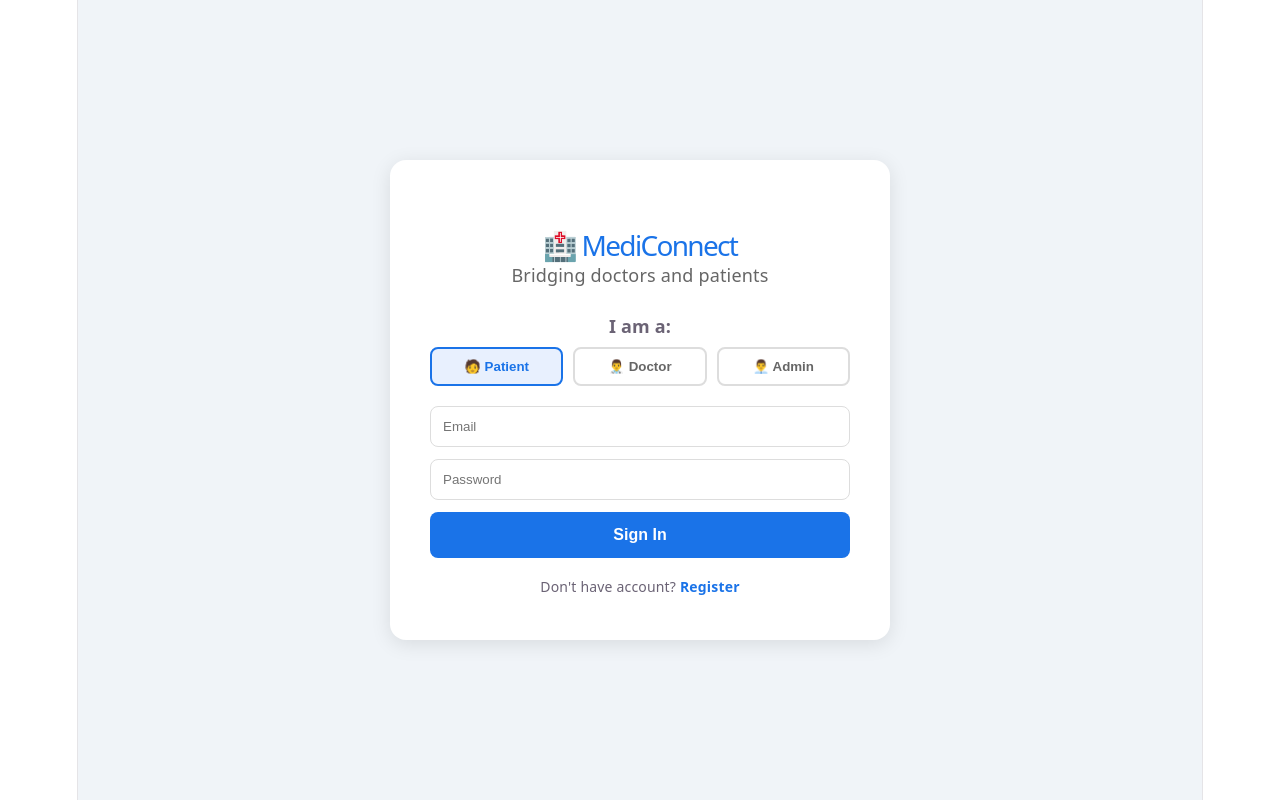
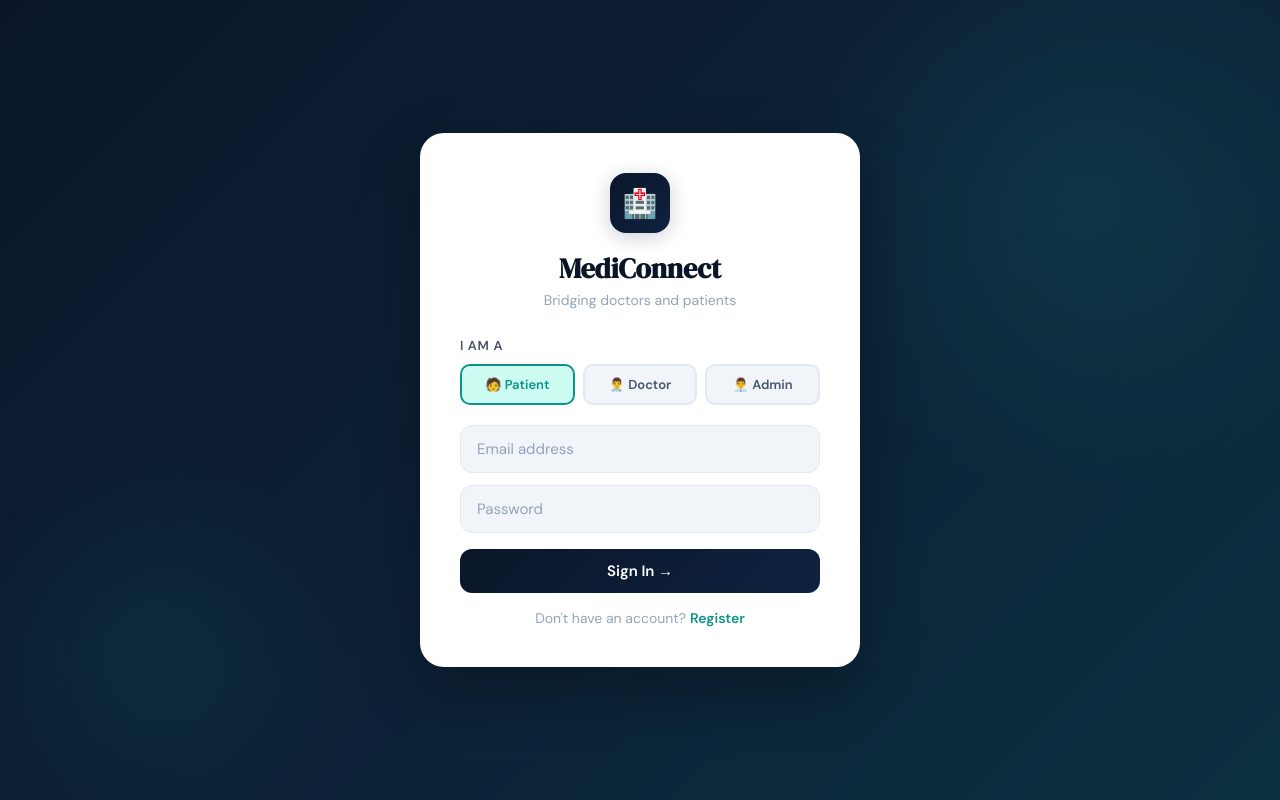
Before and after one commit to na4092881-byte/mediconnect, a React (Vite) app: page / in a window 1280 px wide. Built offline with nearby package versions, Linux system fonts and the light colour scheme.

Commit message:
Improve UI design

```diff
--- a/src/App.tsx
+++ b/src/App.tsx
@@ -1,5 +1,6 @@
 import { useState, useEffect, useRef } from 'react'
 import { supabase } from './supabase'
+import './index.css'
 
 type Role = 'patient' | 'doctor' | 'admin'
 type User = { id: string; name: string; email: string; role: Role }
@@ -282,44 +283,58 @@ function Login({ onLogin }: { onLogin: (user: User) => void }) {
   }
 
   return (
-    <div style={{ minHeight: '100vh', background: '#f0f4f8', display: 'flex', alignItems: 'center', justifyContent: 'center' }}>
-      <div style={{ background: 'white', padding: '40px', borderRadius: '16px', width: '420px', boxShadow: '0 4px 20px rgba(0,0,0,0.1)' }}>
-        <h1 style={{ color: '#1a73e8', textAlign: 'center', marginBottom: '4px', fontSize: '28px' }}>🏥 MediConnect</h1>
-        <p style={{ textAlign: 'center', color: '#666', marginBottom: '24px' }}>Bridging doctors and patients</p>
-        {msg && <p style={{ color: 'green', textAlign: 'center', marginBottom: '12px' }}>{msg}</p>}
-        <p style={{ fontWeight: 'bold', marginBottom: '8px' }}>I am a:</p>
-        <div style={{ display: 'flex', gap: '10px', marginBottom: '20px' }}>
+    <div className="login-page">
+      <div className="login-card">
+        {/* Logo */}
+        <div style={{ textAlign: 'center', marginBottom: '28px' }}>
+          <div style={{ width: '60px', height: '60px', background: 'linear-gradient(135deg, #0A1628, #0F2241)', borderRadius: '16px', display: 'flex', alignItems: 'center', justifyContent: 'center', margin: '0 auto 16px', boxShadow: '0 4px 20px rgba(10,22,40,0.2)' }}>
+            <span style={{ fontSize: '28px' }}>🏥</span>
+          </div>
+          <h1 style={{ fontFamily: "'DM Serif Display', serif", fontSize: '28px', color: '#0A1628', marginBottom: '4px' }}>MediConnect</h1>
+          <p style={{ color: '#94A3B8', fontSize: '14px' }}>Bridging doctors and patients</p>
+        </div>
+
+        {msg && (
+          <div style={{ background: '#D1FAE5', border: '1px solid #6EE7B7', borderRadius: '10px', padding: '12px 16px', marginBottom: '16px', color: '#065F46', fontSize: '14px', fontWeight: '500' }}>
+            ✅ {msg}
+          </div>
+        )}
+
+        {/* Role Selector */}
+        <p style={{ fontSize: '13px', fontWeight: '600', color: '#475569', marginBottom: '10px', textTransform: 'uppercase', letterSpacing: '0.05em' }}>I am a</p>
+        <div style={{ display: 'flex', gap: '8px', marginBottom: '20px' }}>
           {(['patient', 'doctor', 'admin'] as Role[]).map(r => (
-            <button key={r} onClick={() => setRole(r)} style={{
-              flex: 1, padding: '10px', borderRadius: '8px',
-              border: role === r ? '2px solid #1a73e8' : '2px solid #ddd',
-              background: role === r ? '#e8f0fe' : 'white',
-              color: role === r ? '#1a73e8' : '#666', cursor: 'pointer', fontWeight: 'bold'
-            }}>
+            <button key={r} onClick={() => setRole(r)} className={`role-btn ${role === r ? 'active' : ''}`}>
               {r === 'patient' ? '🧑 Patient' : r === 'doctor' ? '👨‍⚕️ Doctor' : '👨‍💼 Admin'}
             </button>
           ))}
         </div>
-        {isRegister && (
-          <input placeholder="Full Name" value={name} onChange={e => setName(e.target.value)}
-            style={{ width: '100%', padding: '12px', borderRadius: '8px', border: '1px solid #ddd', marginBottom: '12px', boxSizing: 'border-box' as const }} />
+
+        {/* Form Fields */}
+        <div style={{ display: 'flex', flexDirection: 'column', gap: '12px', marginBottom: '16px' }}>
+          {isRegister && (
+            <input className="input-field" placeholder="Full Name" value={name} onChange={e => setName(e.target.value)} />
+          )}
+          {isRegister && role === 'doctor' && (
+            <input className="input-field" placeholder="Specialization (e.g. General Physician)" value={specialization} onChange={e => setSpecialization(e.target.value)} />
+          )}
+          <input className="input-field" placeholder="Email address" value={email} onChange={e => setEmail(e.target.value)} />
+          <input className="input-field" placeholder="Password" type="password" value={password} onChange={e => setPassword(e.target.value)} />
+        </div>
+
+        {error && (
+          <div style={{ background: '#FEE2E2', border: '1px solid #FCA5A5', borderRadius: '10px', padding: '10px 14px', marginBottom: '14px', color: '#991B1B', fontSize: '13px' }}>
+            ⚠️ {error}
+          </div>
         )}
-        {isRegister && role === 'doctor' && (
-          <input placeholder="Specialization (e.g. General Physician)" value={specialization} onChange={e => setSpecialization(e.target.value)}
-            style={{ width: '100%', padding: '12px', borderRadius: '8px', border: '1px solid #ddd', marginBottom: '12px', boxSizing: 'border-box' as const }} />
-        )}
-        <input placeholder="Email" value={email} onChange={e => setEmail(e.target.value)}
-          style={{ width: '100%', padding: '12px', borderRadius: '8px', border: '1px solid #ddd', marginBottom: '12px', boxSizing: 'border-box' as const }} />
-        <input placeholder="Password" type="password" value={password} onChange={e => setPassword(e.target.value)}
-          style={{ width: '100%', padding: '12px', borderRadius: '8px', border: '1px solid #ddd', marginBottom: '12px', boxSizing: 'border-box' as const }} />
-        {error && <p style={{ color: 'red', marginBottom: '12px', fontSize: '14px' }}>{error}</p>}
-        <button onClick={isRegister ? handleRegister : handleLogin} disabled={loading} style={{
-          width: '100%', padding: '14px', background: loading ? '#ccc' : '#1a73e8', color: 'white',
-          border: 'none', borderRadius: '8px', fontSize: '16px', cursor: 'pointer', fontWeight: 'bold'
-        }}>{loading ? 'Please wait...' : isRegister ? 'Create Account' : 'Sign In'}</button>
-        <p style={{ textAlign: 'center', marginTop: '16px', fontSize: '14px' }}>
-          {isRegister ? 'Already have account? ' : "Don't have account? "}
-          <span onClick={() => { setIsRegister(!isRegister); setError('') }} style={{ color: '#1a73e8', cursor: 'pointer', fontWeight: 'bold' }}>
+
+        <button onClick={isRegister ? handleRegister : handleLogin} disabled={loading} className="btn-navy" style={{ marginBottom: '16px' }}>
+          {loading ? '⏳ Please wait...' : isRegister ? 'Create Account →' : 'Sign In →'}
+        </button>
+
+        <p style={{ textAlign: 'center', fontSize: '14px', color: '#94A3B8' }}>
+          {isRegister ? 'Already have an account? ' : "Don't have an account? "}
+          <span onClick={() => { setIsRegister(!isRegister); setError('') }} style={{ color: '#0D9488', cursor: 'pointer', fontWeight: '600' }}>
             {isRegister ? 'Sign In' : 'Register'}
           </span>
         </p>
@@ -404,16 +419,18 @@ function PatientDashboard({ user, onLogout }: { user: User; onLogout: () => void
   }
 
   return (
-    <div style={{ minHeight: '100vh', background: '#f0f4f8' }}>
-      <nav style={{ background: '#1a73e8', padding: '16px 24px', display: 'flex', justifyContent: 'space-between', alignItems: 'center' }}>
-        <h2 style={{ color: 'white', margin: 0 }}>🏥 MediConnect</h2>
-        <div style={{ display: 'flex', gap: '12px', alignItems: 'center' }}>
-          <button onClick={() => setStep('questions')} style={{ background: step === 'questions' ? 'white' : 'transparent', color: step === 'questions' ? '#1a73e8' : 'white', border: '1px solid white', padding: '6px 14px', borderRadius: '8px', cursor: 'pointer' }}>📝 New Case</button>
-          <button onClick={() => { setStep('cases'); fetchCases() }} style={{ background: step === 'cases' ? 'white' : 'transparent', color: step === 'cases' ? '#1a73e8' : 'white', border: '1px solid white', padding: '6px 14px', borderRadius: '8px', cursor: 'pointer' }}>📋 My Cases</button>
-          <button onClick={() => { setStep('records'); fetchRecords() }} style={{ background: step === 'records' ? 'white' : 'transparent', color: step === 'records' ? '#1a73e8' : 'white', border: '1px solid white', padding: '6px 14px', borderRadius: '8px', cursor: 'pointer' }}>🏥 Medical Records</button>
+    <div style={{ minHeight: '100vh', background: 'var(--off-white)' }}>
+      <nav className="nav-main">
+        <div className="nav-logo">
+          <span>🏥</span> MediConnect
+        </div>
+        <div style={{ display: 'flex', gap: '8px', alignItems: 'center' }}>
+          <button onClick={() => setStep('questions')} className={`nav-btn ${step === 'questions' ? 'active' : ''}`}>📝 New Case</button>
+          <button onClick={() => { setStep('cases'); fetchCases() }} className={`nav-btn ${step === 'cases' ? 'active' : ''}`}>📋 My Cases</button>
+          <button onClick={() => { setStep('records'); fetchRecords() }} className={`nav-btn ${step === 'records' ? 'active' : ''}`}>🏥 Records</button>
           <NotificationBell userId={user.id} />
-          <span style={{ color: 'white' }}>👋 {user.name}</span>
-          <button onClick={onLogout} style={{ background: 'white', color: '#1a73e8', border: 'none', padding: '8px 16px', borderRadius: '8px', cursor: 'pointer' }}>Logout</button>
+          <span style={{ color: 'rgba(255,255,255,0.8)', fontSize: '14px', marginLeft: '4px' }}>👋 {user.name}</span>
+          <button onClick={onLogout} style={{ background: 'rgba(255,255,255,0.1)', color: 'white', border: '1px solid rgba(255,255,255,0.2)', padding: '7px 16px', borderRadius: '8px', cursor: 'pointer', fontSize: '13px', fontWeight: '500' }}>Logout</button>
         </div>
       </nav>
 
@@ -590,6 +607,48 @@ function DoctorDashboard({ user, onLogout }: { user: User; onLogout: () => void
     setFileUrls(urls.filter(u => u.url))
   }
 
+  const sendEmailNotification = async (toEmail: string, patientName: string, caseNumber: string, prescription: string) => {
+    try {
+      const apiKey = import.meta.env.VITE_RESEND_API_KEY
+      if (!apiKey) return
+      await fetch('https://api.resend.com/emails', {
+        method: 'POST',
+        headers: { 'Content-Type': 'application/json', 'Authorization': `Bearer ${apiKey}` },
+        body: JSON.stringify({
+          from: 'MediConnect <onboarding@resend.dev>',
+          to: [toEmail],
+          subject: `Doctor replied to your case #${caseNumber}`,
+          html: `
+            <div style="font-family: Arial, sans-serif; max-width: 600px; margin: 0 auto; padding: 20px;">
+              <div style="background: #1a73e8; padding: 20px; border-radius: 12px 12px 0 0; text-align: center;">
+                <h1 style="color: white; margin: 0;">🏥 MediConnect</h1>
+                <p style="color: #cce0ff; margin: 8px 0 0;">Your doctor has replied!</p>
+              </div>
+              <div style="background: #f8fafc; padding: 24px; border-radius: 0 0 12px 12px; border: 1px solid #e2e8f0;">
+                <p style="color: #333; font-size: 16px;">Dear <strong>${patientName}</strong>,</p>
+                <p style="color: #555;">Your doctor has reviewed your case <strong>#${caseNumber}</strong> and sent a reply.</p>
+                <div style="background: #e8f0fe; border-left: 4px solid #1a73e8; padding: 16px; border-radius: 8px; margin: 16px 0;">
+                  <p style="font-weight: bold; color: #1a73e8; margin: 0 0 8px;">💊 Doctor's Prescription/Advice:</p>
+                  <p style="color: #333; margin: 0;">${prescription}</p>
+                </div>
+                <p style="color: #555;">Login to MediConnect to view full details and chat with your doctor.</p>
+                <div style="text-align: center; margin-top: 24px;">
+                  <a href="https://mediconnect-git-main-na4092881-bytes-projects.vercel.app"
+                     style="background: #1a73e8; color: white; padding: 12px 28px; border-radius: 8px; text-decoration: none; font-weight: bold;">
+                    View on MediConnect
+                  </a>
+                </div>
+                <p style="color: #888; font-size: 12px; margin-top: 24px; text-align: center;">MediConnect — Bridging Doctors and Patients</p>
+              </div>
+            </div>
+          `
+        })
+      })
+    } catch (e) {
+      console.log('Email error:', e)
+    }
+  }
+
   const handleReply = async () => {
     if (!reply.trim() || !selected) return
     setLoading(true)
@@ -599,6 +658,8 @@ function DoctorDashboard({ user, onLogout }: { user: User; onLogout: () => void
       user_id: selected.patient_id, title: 'Doctor replied to your case',
       message: `Case #${selected.case_number}: ${reply.substring(0, 50)}...`
     })
+    // Send email notification
+    await sendEmailNotification(selected.profiles?.email, selected.profiles?.name, selected.case_number, reply)
     // Auto-save as medical record
     await supabase.from('medical_records').insert({
       patient_id: selected.patient_id,
@@ -613,12 +674,15 @@ function DoctorDashboard({ user, onLogout }: { user: User; onLogout: () => void
 
   return (
     <div style={{ minHeight: '100vh', background: '#f0f4f8' }}>
-      <nav style={{ background: '#0d9488', padding: '16px 24px', display: 'flex', justifyContent: 'space-between', alignItems: 'center' }}>
-        <h2 style={{ color: 'white', margin: 0 }}>🏥 MediConnect</h2>
-        <div style={{ display: 'flex', alignItems: 'center', gap: '16px' }}>
+      <nav className="nav-main">
+        <div className="nav-logo">
+          <span>🏥</span> MediConnect
+          <span style={{ fontSize: '12px', background: 'rgba(13,148,136,0.3)', color: '#5EEAD4', padding: '3px 10px', borderRadius: '20px', marginLeft: '8px', fontFamily: "'DM Sans', sans-serif", fontWeight: '500' }}>Doctor</span>
+        </div>
+        <div style={{ display: 'flex', alignItems: 'center', gap: '12px' }}>
           <NotificationBell userId={user.id} />
-          <span style={{ color: 'white' }}>👨‍⚕️ {user.name}</span>
-          <button onClick={onLogout} style={{ background: 'white', color: '#0d9488', border: 'none', padding: '8px 16px', borderRadius: '8px', cursor: 'pointer' }}>Logout</button>
+          <span style={{ color: 'rgba(255,255,255,0.8)', fontSize: '14px' }}>👨‍⚕️ {user.name}</span>
+          <button onClick={onLogout} style={{ background: 'rgba(255,255,255,0.1)', color: 'white', border: '1px solid rgba(255,255,255,0.2)', padding: '7px 16px', borderRadius: '8px', cursor: 'pointer', fontSize: '13px' }}>Logout</button>
         </div>
       </nav>
 
@@ -753,8 +817,11 @@ function AdminDashboard({ user, onLogout }: { user: User; onLogout: () => void }
 
   return (
     <div style={{ minHeight: '100vh', background: '#f0f4f8' }}>
-      <nav style={{ background: '#7c3aed', padding: '16px 24px', display: 'flex', justifyContent: 'space-between', alignItems: 'center' }}>
-        <h2 style={{ color: 'white', margin: 0 }}>🏥 MediConnect Admin</h2>
+      <nav className="nav-main">
+        <div className="nav-logo">
+          <span>🏥</span> MediConnect
+          <span style={{ fontSize: '12px', background: 'rgba(124,58,237,0.3)', color: '#C4B5FD', padding: '3px 10px', borderRadius: '20px', marginLeft: '8px', fontFamily: "'DM Sans', sans-serif", fontWeight: '500' }}>Admin</span>
+        </div>
         <div style={{ display: 'flex', alignItems: 'center', gap: '12px' }}>
           {/* Tab Buttons */}
           {[
--- a/src/index.css
+++ b/src/index.css
@@ -1,111 +1,297 @@
+@import url('https://fonts.googleapis.com/css2?family=DM+Sans:ital,opsz,wght@0,9..40,300;0,9..40,400;0,9..40,500;0,9..40,600;0,9..40,700;1,9..40,300&family=DM+Serif+Display:ital@0;1&display=swap');
+
+*, *::before, *::after { box-sizing: border-box; margin: 0; padding: 0; }
+
 :root {
-  --text: #6b6375;
-  --text-h: #08060d;
-  --bg: #fff;
-  --border: #e5e4e7;
-  --code-bg: #f4f3ec;
-  --accent: #aa3bff;
-  --accent-bg: rgba(170, 59, 255, 0.1);
-  --accent-border: rgba(170, 59, 255, 0.5);
-  --social-bg: rgba(244, 243, 236, 0.5);
-  --shadow:
-    rgba(0, 0, 0, 0.1) 0 10px 15px -3px, rgba(0, 0, 0, 0.05) 0 4px 6px -2px;
-
-  --sans: system-ui, 'Segoe UI', Roboto, sans-serif;
-  --heading: system-ui, 'Segoe UI', Roboto, sans-serif;
-  --mono: ui-monospace, Consolas, monospace;
-
-  font: 18px/145% var(--sans);
-  letter-spacing: 0.18px;
-  color-scheme: light dark;
-  color: var(--text);
-  background: var(--bg);
-  font-synthesis: none;
-  text-rendering: optimizeLegibility;
-  -webkit-font-smoothing: antialiased;
-  -moz-osx-font-smoothing: grayscale;
-
-  @media (max-width: 1024px) {
-    font-size: 16px;
-  }
-}
-
-@media (prefers-color-scheme: dark) {
-  :root {
-    --text: #9ca3af;
-    --text-h: #f3f4f6;
-    --bg: #16171d;
-    --border: #2e303a;
-    --code-bg: #1f2028;
-    --accent: #c084fc;
-    --accent-bg: rgba(192, 132, 252, 0.15);
-    --accent-border: rgba(192, 132, 252, 0.5);
-    --social-bg: rgba(47, 48, 58, 0.5);
-    --shadow:
-      rgba(0, 0, 0, 0.4) 0 10px 15px -3px, rgba(0, 0, 0, 0.25) 0 4px 6px -2px;
-  }
-
-  #social .button-icon {
-    filter: invert(1) brightness(2);
-  }
-}
-
-#root {
-  width: 1126px;
-  max-width: 100%;
-  margin: 0 auto;
-  text-align: center;
-  border-inline: 1px solid var(--border);
-  min-height: 100svh;
-  display: flex;
-  flex-direction: column;
-  box-sizing: border-box;
+  --navy: #0A1628;
+  --navy-mid: #0F2241;
+  --teal: #0D9488;
+  --teal-light: #14B8A6;
+  --teal-pale: #CCFBF1;
+  --white: #FFFFFF;
+  --off-white: #F8FAFC;
+  --gray-50: #F1F5F9;
+  --gray-100: #E2E8F0;
+  --gray-400: #94A3B8;
+  --gray-600: #475569;
+  --gray-800: #1E293B;
+  --amber: #F59E0B;
+  --red: #EF4444;
+  --green: #10B981;
+  --shadow-sm: 0 1px 3px rgba(0,0,0,0.08), 0 1px 2px rgba(0,0,0,0.06);
+  --shadow-md: 0 4px 12px rgba(0,0,0,0.08), 0 2px 6px rgba(0,0,0,0.05);
+  --shadow-lg: 0 10px 30px rgba(0,0,0,0.1), 0 4px 12px rgba(0,0,0,0.06);
+  --shadow-teal: 0 4px 20px rgba(13,148,136,0.25);
+  --radius: 12px;
+  --radius-lg: 16px;
+  --radius-xl: 24px;
+  --transition: all 0.2s cubic-bezier(0.4, 0, 0.2, 1);
 }
 
 body {
-  margin: 0;
+  font-family: 'DM Sans', -apple-system, sans-serif;
+  background: var(--off-white);
+  color: var(--gray-800);
+  -webkit-font-smoothing: antialiased;
 }
 
-h1,
-h2 {
-  font-family: var(--heading);
-  font-weight: 500;
-  color: var(--text-h);
+/* Scrollbar */
+::-webkit-scrollbar { width: 6px; }
+::-webkit-scrollbar-track { background: var(--gray-50); }
+::-webkit-scrollbar-thumb { background: var(--gray-400); border-radius: 3px; }
+
+/* Buttons */
+.btn-primary {
+  background: linear-gradient(135deg, var(--teal), var(--teal-light));
+  color: white;
+  border: none;
+  padding: 12px 24px;
+  border-radius: var(--radius);
+  font-family: 'DM Sans', sans-serif;
+  font-weight: 600;
+  font-size: 15px;
+  cursor: pointer;
+  transition: var(--transition);
+  box-shadow: var(--shadow-teal);
+  width: 100%;
+}
+.btn-primary:hover { transform: translateY(-1px); box-shadow: 0 6px 24px rgba(13,148,136,0.35); }
+.btn-primary:active { transform: translateY(0); }
+.btn-primary:disabled { background: var(--gray-100); color: var(--gray-400); box-shadow: none; cursor: not-allowed; transform: none; }
+
+.btn-secondary {
+  background: white;
+  color: var(--teal);
+  border: 2px solid var(--teal);
+  padding: 10px 20px;
+  border-radius: var(--radius);
+  font-family: 'DM Sans', sans-serif;
+  font-weight: 600;
+  font-size: 14px;
+  cursor: pointer;
+  transition: var(--transition);
+}
+.btn-secondary:hover { background: var(--teal-pale); }
+
+.btn-navy {
+  background: linear-gradient(135deg, var(--navy), var(--navy-mid));
+  color: white;
+  border: none;
+  padding: 12px 24px;
+  border-radius: var(--radius);
+  font-family: 'DM Sans', sans-serif;
+  font-weight: 600;
+  font-size: 15px;
+  cursor: pointer;
+  transition: var(--transition);
+  width: 100%;
+}
+.btn-navy:hover { transform: translateY(-1px); box-shadow: 0 6px 20px rgba(10,22,40,0.3); }
+
+/* Cards */
+.card {
+  background: white;
+  border-radius: var(--radius-lg);
+  box-shadow: var(--shadow-md);
+  border: 1px solid var(--gray-100);
+  overflow: hidden;
+  transition: var(--transition);
+}
+.card:hover { box-shadow: var(--shadow-lg); }
+
+/* Inputs */
+.input-field {
+  width: 100%;
+  padding: 13px 16px;
+  border: 1.5px solid var(--gray-100);
+  border-radius: var(--radius);
+  font-family: 'DM Sans', sans-serif;
+  font-size: 15px;
+  color: var(--gray-800);
+  background: var(--gray-50);
+  transition: var(--transition);
+  outline: none;
+}
+.input-field:focus { border-color: var(--teal); background: white; box-shadow: 0 0 0 3px rgba(13,148,136,0.1); }
+.input-field::placeholder { color: var(--gray-400); }
+
+/* Nav */
+.nav-main {
+  background: linear-gradient(135deg, var(--navy) 0%, var(--navy-mid) 100%);
+  padding: 0 32px;
+  height: 64px;
+  display: flex;
+  align-items: center;
+  justify-content: space-between;
+  box-shadow: 0 2px 20px rgba(10,22,40,0.3);
+  position: sticky;
+  top: 0;
+  z-index: 100;
 }
 
-h1 {
-  font-size: 56px;
-  letter-spacing: -1.68px;
-  margin: 32px 0;
-  @media (max-width: 1024px) {
-    font-size: 36px;
-    margin: 20px 0;
-  }
-}
-h2 {
-  font-size: 24px;
-  line-height: 118%;
-  letter-spacing: -0.24px;
-  margin: 0 0 8px;
-  @media (max-width: 1024px) {
-    font-size: 20px;
-  }
-}
-p {
-  margin: 0;
+.nav-logo {
+  font-family: 'DM Serif Display', serif;
+  font-size: 22px;
+  color: white;
+  display: flex;
+  align-items: center;
+  gap: 10px;
 }
 
-code,
-.counter {
-  font-family: var(--mono);
+.nav-btn {
+  padding: 7px 16px;
+  border-radius: 8px;
+  border: 1.5px solid rgba(255,255,255,0.2);
+  background: transparent;
+  color: rgba(255,255,255,0.8);
+  font-family: 'DM Sans', sans-serif;
+  font-size: 13px;
+  font-weight: 500;
+  cursor: pointer;
+  transition: var(--transition);
+}
+.nav-btn:hover { background: rgba(255,255,255,0.1); color: white; border-color: rgba(255,255,255,0.4); }
+.nav-btn.active { background: white; color: var(--navy); border-color: white; font-weight: 600; }
+
+/* Stat cards */
+.stat-card {
+  background: white;
+  border-radius: var(--radius-lg);
+  padding: 20px 24px;
+  box-shadow: var(--shadow-sm);
+  border: 1px solid var(--gray-100);
+  transition: var(--transition);
+}
+.stat-card:hover { transform: translateY(-2px); box-shadow: var(--shadow-md); }
+
+/* Badge */
+.badge {
   display: inline-flex;
-  border-radius: 4px;
-  color: var(--text-h);
+  align-items: center;
+  padding: 4px 12px;
+  border-radius: 20px;
+  font-size: 12px;
+  font-weight: 600;
+}
+.badge-pending { background: #FEF3C7; color: #92400E; }
+.badge-reviewed { background: #D1FAE5; color: #065F46; }
+.badge-active { background: #D1FAE5; color: #065F46; }
+.badge-blocked { background: #FEE2E2; color: #991B1B; }
+
+/* Page container */
+.page-container {
+  max-width: 900px;
+  margin: 0 auto;
+  padding: 28px 20px;
 }
 
-code {
-  font-size: 15px;
-  line-height: 135%;
-  padding: 4px 8px;
-  background: var(--code-bg);
+/* Section header */
+.section-header {
+  font-family: 'DM Serif Display', serif;
+  font-size: 22px;
+  color: var(--navy);
+  margin-bottom: 16px;
 }
+
+/* Animations */
+@keyframes fadeIn {
+  from { opacity: 0; transform: translateY(8px); }
+  to { opacity: 1; transform: translateY(0); }
+}
+@keyframes slideUp {
+  from { opacity: 0; transform: translateY(20px); }
+  to { opacity: 1; transform: translateY(0); }
+}
+.animate-in { animation: fadeIn 0.3s ease forwards; }
+
+/* Login page */
+.login-page {
+  min-height: 100vh;
+  background: linear-gradient(135deg, var(--navy) 0%, #0D2137 50%, #0A3040 100%);
+  display: flex;
+  align-items: center;
+  justify-content: center;
+  padding: 20px;
+  position: relative;
+  overflow: hidden;
+}
+.login-page::before {
+  content: '';
+  position: absolute;
+  width: 600px; height: 600px;
+  background: radial-gradient(circle, rgba(13,148,136,0.15) 0%, transparent 70%);
+  top: -100px; right: -100px;
+  border-radius: 50%;
+}
+.login-page::after {
+  content: '';
+  position: absolute;
+  width: 400px; height: 400px;
+  background: radial-gradient(circle, rgba(13,148,136,0.1) 0%, transparent 70%);
+  bottom: -50px; left: -50px;
+  border-radius: 50%;
+}
+
+.login-card {
+  background: white;
+  border-radius: var(--radius-xl);
+  padding: 40px;
+  width: 100%;
+  max-width: 440px;
+  box-shadow: 0 25px 60px rgba(0,0,0,0.3);
+  position: relative;
+  z-index: 1;
+  animation: slideUp 0.4s ease forwards;
+}
+
+/* Role selector */
+.role-btn {
+  flex: 1;
+  padding: 10px 8px;
+  border-radius: 10px;
+  border: 2px solid var(--gray-100);
+  background: var(--gray-50);
+  color: var(--gray-600);
+  font-family: 'DM Sans', sans-serif;
+  font-size: 13px;
+  font-weight: 600;
+  cursor: pointer;
+  transition: var(--transition);
+  text-align: center;
+}
+.role-btn:hover { border-color: var(--teal); color: var(--teal); background: var(--teal-pale); }
+.role-btn.active { border-color: var(--teal); background: var(--teal-pale); color: var(--teal); }
+
+/* Case card */
+.case-card {
+  background: white;
+  border-radius: var(--radius-lg);
+  padding: 20px 24px;
+  margin-bottom: 12px;
+  border: 1px solid var(--gray-100);
+  box-shadow: var(--shadow-sm);
+  transition: var(--transition);
+}
+.case-card:hover { box-shadow: var(--shadow-md); border-color: var(--teal-pale); }
+
+/* Chat bubble */
+.chat-bubble-me {
+  background: linear-gradient(135deg, var(--teal), var(--teal-light));
+  color: white;
+  border-radius: 18px 18px 4px 18px;
+  padding: 10px 14px;
+  max-width: 70%;
+  font-size: 14px;
+  line-height: 1.5;
+}
+.chat-bubble-other {
+  background: white;
+  color: var(--gray-800);
+  border-radius: 18px 18px 18px 4px;
+  padding: 10px 14px;
+  max-width: 70%;
+  font-size: 14px;
+  line-height: 1.5;
+  border: 1px solid var(--gray-100);
+  box-shadow: var(--shadow-sm);
+}
```
